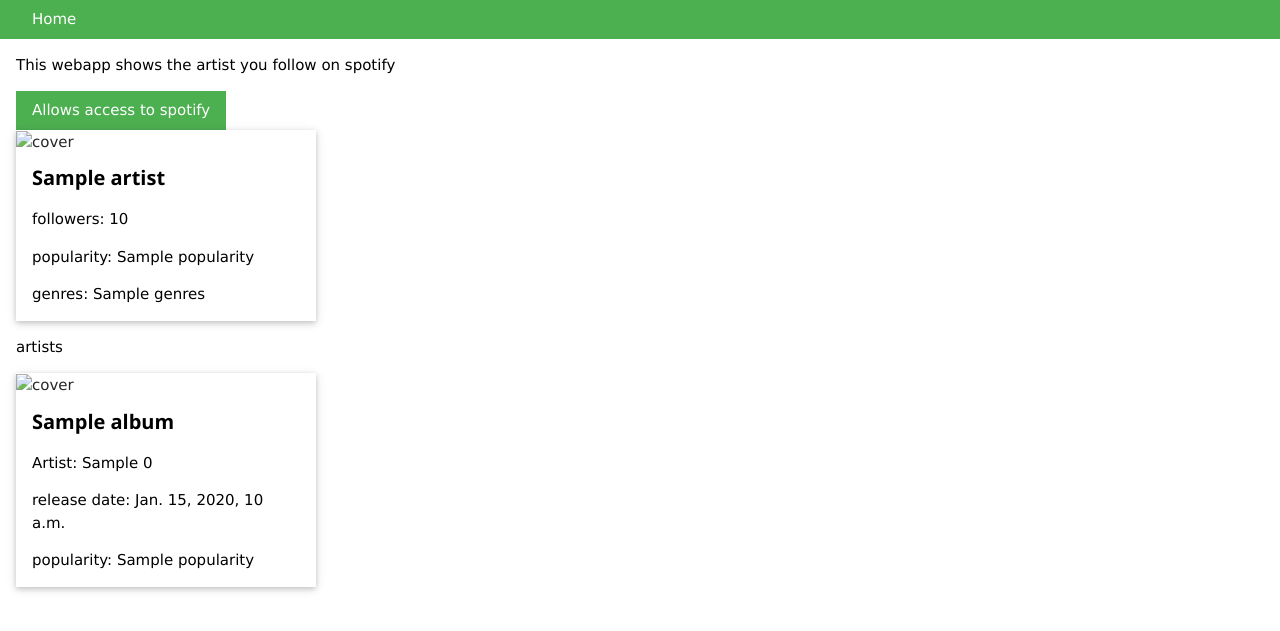
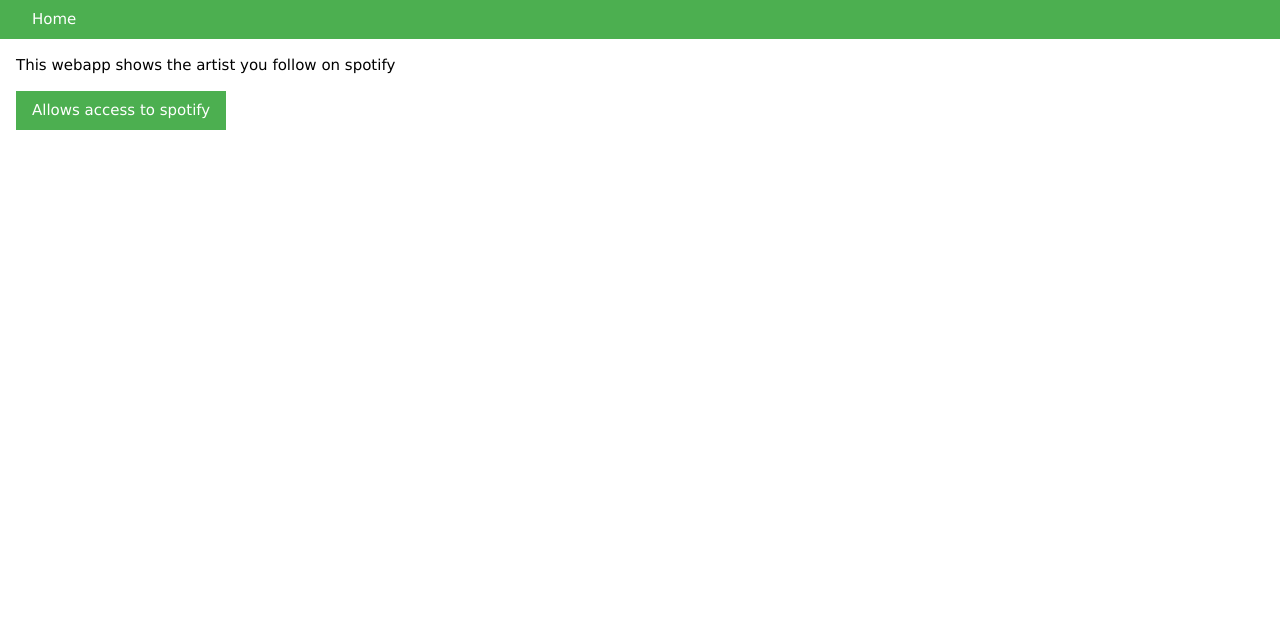
Before and after one commit to CrowdSalat/spotify-personal-dashboard, a Django app: template dashboard/templates/index.html in a window 1280 px wide. Shown: the top 631 px of the page. Run offline with Django 3.2, Linux system fonts and the light colour scheme; the template is opened without the code that fills it: most values are stand-ins (such as "Sample title", 1, 10 or a date in 2020).

Commit message:
refact: navigation

```diff
--- a/dashboard/templates/index.html
+++ b/dashboard/templates/index.html
@@ -20,42 +20,6 @@
         {% else %}
             <p>You are logged in.</p>
             <a href="/dashboard/artists" class="w3-btn w3-ripple w3-green">arists</a>
-            <a href="/dashboard/albums" class="w3-btn w3-ripple w3-green">albums</a>
-            {% endif %}
-
-
-        {% if artist_list %}
-        <section class="cards">
-            {% for artist in artist_list %}
-            <div class="w3-card" style="width:92%;max-width:300px;">
-                <img src="{{artist.images.0.url}}" alt="cover" style="width:100%;opacity:0.85">
-                <div class="w3-container">
-                    <h4><b>{{artist.name}}</b></h4>
-                    <p>followers: {{artist.followers.total}}</p>
-                    <p>popularity: {{artist.popularity}}</p>
-                    <p>genres: {{artist.genres}}</p>
-                </div>
-            </div>
-            {% endfor %}
-        </section>
-
-            <p>artists</p>
-        {% endif %}
-
-        {% if album_list %}
-        <section class="cards">
-            {% for album in album_list %}
-            <div class="w3-card" style="width:92%;max-width:300px;">
-                <img src="{{album.album.images.0.url}}" alt="cover" style="width:100%;opacity:0.85">
-                <div class="w3-container">
-                    <h4><b>{{album.album.name}}</b></h4>
-                    <p>Artist: {{album.album.artists.0.name}}</p>
-                    <p>release date: {{album.album.release_date}}</p>
-                    <p>popularity: {{album.album.popularity}}</p>
-                </div>
-            </div>
-            {% endfor %}
-        </section>
         {% endif %}
 
     </div>
--- a/dashboard/views.py
+++ b/dashboard/views.py
@@ -33,4 +33,4 @@ def show_followed_artists(request):
     context = {
         'artist_list': artist_items,
     }
-    return render(request, 'index.html', context)
+    return render(request, 'albums.html', context)
```
Also changed, not shown: dashboard/templates/albums.html (added, +39 -0 lines).
